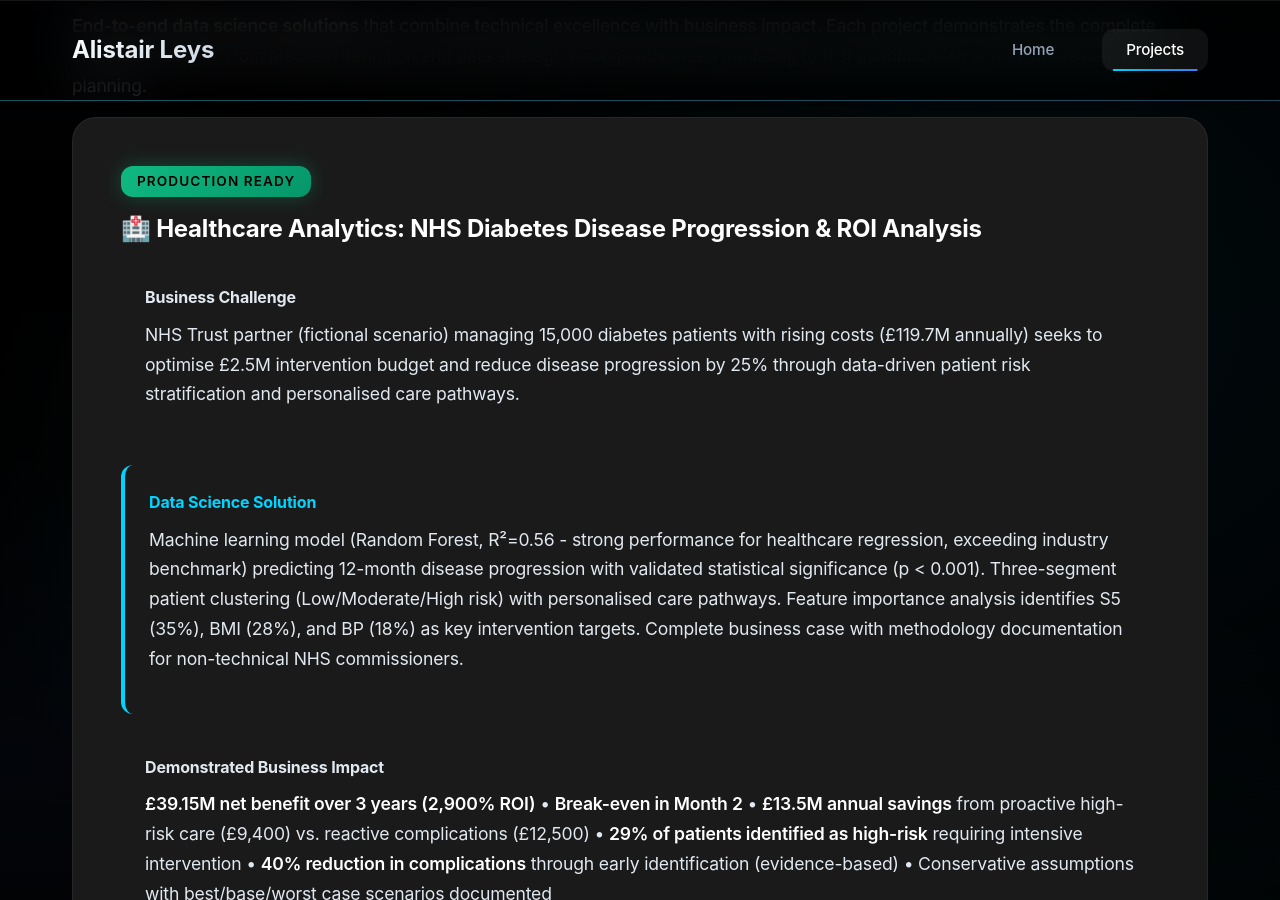
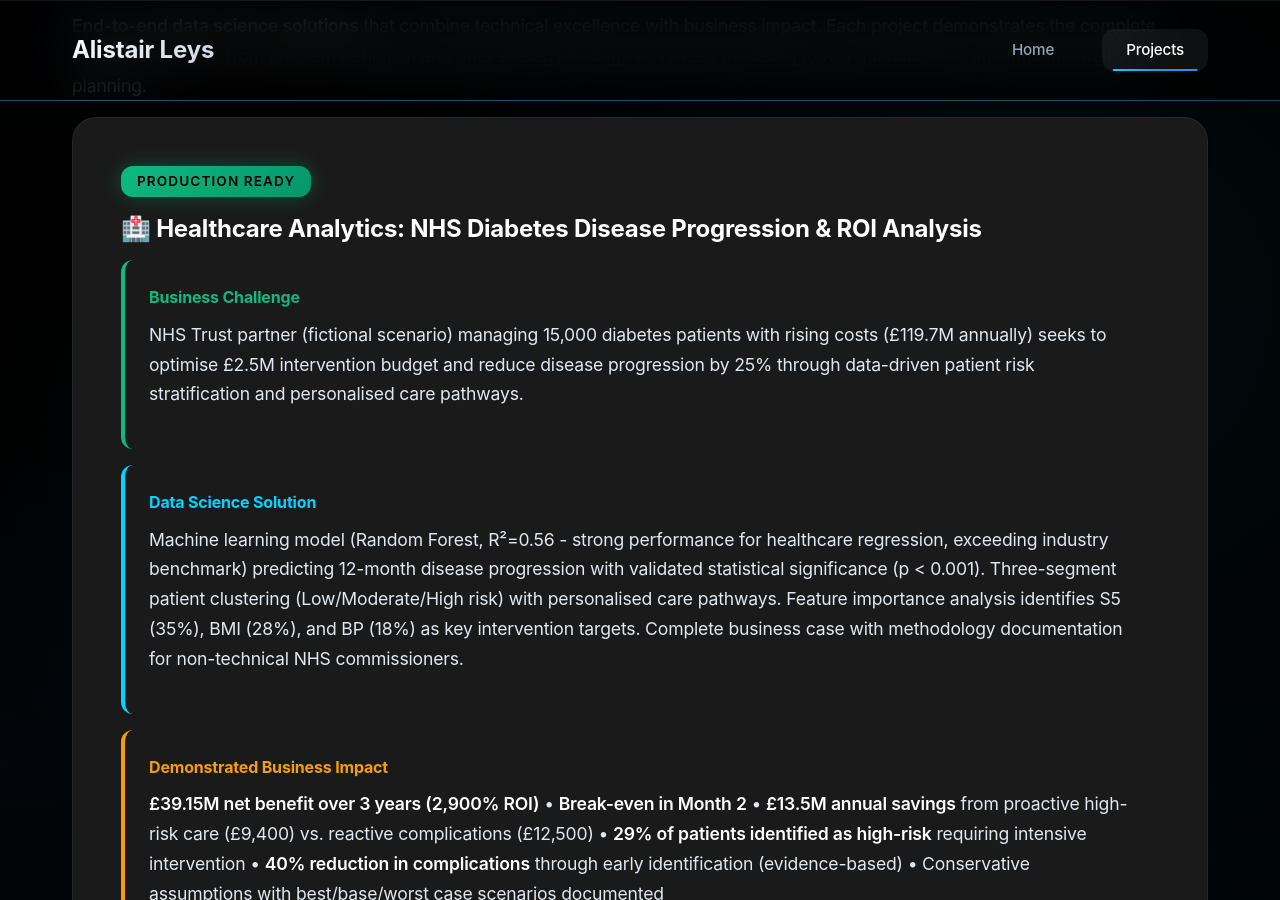
Before and after one commit to AlistairLeys/alistairleys.github.io, a Jekyll site: the page projects/index.html, which Jekyll copies as it is, in a window 1280 px wide and 900 px high, scrolled down 588 px. Built offline with Jekyll 4.4.1, drawn with Linux system fonts in a browser that asks for light colours.

Commit message:
Fix colored side borders on project cards
- Change --accent-success to --success (green #10b981)
- Change --accent-warning to --warning (orange #f59e0b)
- Keep --accent-primary for middle cards (blue #00d4ff)
- Now all three cards display complementary colored borders:
  * Business Challenge: Green border
  * Data Science Solution/Analytical Approach: Blue border
  * Demonstrated Business Impact: Orange border
- Applied to both Diabetes and Cyclistic projects

```diff
--- a/projects/index.html
+++ b/projects/index.html
@@ -656,16 +656,16 @@
                     <div class="project">
                         <span class="project-status live">Production Ready</span>
                         <h3>🏥 Healthcare Analytics: NHS Diabetes Disease Progression & ROI Analysis</h3>
-                        <div style="background: var(--surface-elevated); padding: var(--spacing-lg); margin: var(--spacing-md) 0; border-radius: var(--border-radius-md); border-left: 4px solid var(--accent-success);">
-                            <h4 style="color: var(--accent-success); margin-bottom: var(--spacing-sm);">Business Challenge</h4>
+                        <div style="background: var(--surface-elevated); padding: var(--spacing-lg); margin: var(--spacing-md) 0; border-radius: var(--border-radius-md); border-left: 4px solid var(--success);">
+                            <h4 style="color: var(--success); margin-bottom: var(--spacing-sm);">Business Challenge</h4>
                             <p>NHS Trust partner (fictional scenario) managing 15,000 diabetes patients with rising costs (£119.7M annually) seeks to optimise £2.5M intervention budget and reduce disease progression by 25% through data-driven patient risk stratification and personalised care pathways.</p>
                         </div>
                         <div style="background: var(--surface-elevated); padding: var(--spacing-lg); margin: var(--spacing-md) 0; border-radius: var(--border-radius-md); border-left: 4px solid var(--accent-primary);">
                             <h4 style="color: var(--accent-primary); margin-bottom: var(--spacing-sm);">Data Science Solution</h4>
                             <p>Machine learning model (Random Forest, R²=0.56 - strong performance for healthcare regression, exceeding industry benchmark) predicting 12-month disease progression with validated statistical significance (p < 0.001). Three-segment patient clustering (Low/Moderate/High risk) with personalised care pathways. Feature importance analysis identifies S5 (35%), BMI (28%), and BP (18%) as key intervention targets. Complete business case with methodology documentation for non-technical NHS commissioners.</p>
                         </div>
-                        <div style="background: var(--surface-elevated); padding: var(--spacing-lg); margin: var(--spacing-md) 0; border-radius: var(--border-radius-md); border-left: 4px solid var(--accent-warning);">
-                            <h4 style="color: var(--accent-warning); margin-bottom: var(--spacing-sm);">Demonstrated Business Impact</h4>
+                        <div style="background: var(--surface-elevated); padding: var(--spacing-lg); margin: var(--spacing-md) 0; border-radius: var(--border-radius-md); border-left: 4px solid var(--warning);">
+                            <h4 style="color: var(--warning); margin-bottom: var(--spacing-sm);">Demonstrated Business Impact</h4>
                             <p><strong>£39.15M net benefit over 3 years (2,900% ROI)</strong> • <strong>Break-even in Month 2</strong> • <strong>£13.5M annual savings</strong> from proactive high-risk care (£9,400) vs. reactive complications (£12,500) • <strong>29% of patients identified as high-risk</strong> requiring intensive intervention • <strong>40% reduction in complications</strong> through early identification (evidence-based) • Conservative assumptions with best/base/worst case scenarios documented</p>
                             <p><em>Note: Fictional NHS scenario using real 442-patient sklearn dataset to demonstrate healthcare analytics and business case development capabilities for recruiters.</em></p>
                         </div>
@@ -676,16 +676,16 @@
                     <div class="project">
                         <span class="project-status live">Live Analysis</span>
                         <h3>🚴‍♀️ Cyclistic Bike-Share Analysis</h3>
-                        <div style="background: var(--surface-elevated); padding: var(--spacing-lg); margin: var(--spacing-md) 0; border-radius: var(--border-radius-md); border-left: 4px solid var(--accent-success);">
-                            <h4 style="color: var(--accent-success); margin-bottom: var(--spacing-sm);">Business Challenge</h4>
+                        <div style="background: var(--surface-elevated); padding: var(--spacing-lg); margin: var(--spacing-md) 0; border-radius: var(--border-radius-md); border-left: 4px solid var(--success);">
+                            <h4 style="color: var(--success); margin-bottom: var(--spacing-sm);">Business Challenge</h4>
                             <p>Chicago bike-share company seeking to maximise annual memberships by understanding behavioural differences between casual riders and members to inform targeted conversion strategies with real pricing economics.</p>
                         </div>
                         <div style="background: var(--surface-elevated); padding: var(--spacing-lg); margin: var(--spacing-md) 0; border-radius: var(--border-radius-md); border-left: 4px solid var(--accent-primary);">
                             <h4 style="color: var(--accent-primary); margin-bottom: var(--spacing-sm);">Analytical Approach</h4>
                             <p>Comprehensive analysis of 5.7M real 2023 Chicago Divvy trips using Google Data Analytics Certificate methodology. Applied real Divvy pricing ($4.93 average casual ride vs. $143.90 annual membership), industry-benchmarked conversion rates (5-12%), and statistical validation to quantify revenue opportunity across four targeted strategies.</p>
                         </div>
-                        <div style="background: var(--surface-elevated); padding: var(--spacing-lg); margin: var(--spacing-md) 0; border-radius: var(--border-radius-md); border-left: 4px solid var(--accent-warning);">
-                            <h4 style="color: var(--accent-warning); margin-bottom: var(--spacing-sm);">Demonstrated Business Impact</h4>
+                        <div style="background: var(--surface-elevated); padding: var(--spacing-lg); margin: var(--spacing-md) 0; border-radius: var(--border-radius-md); border-left: 4px solid var(--warning);">
+                            <h4 style="color: var(--warning); margin-bottom: var(--spacing-sm);">Demonstrated Business Impact</h4>
                             <p><strong>$4.3M total revenue potential identified</strong> • <strong>29.2-ride break-even point</strong> (down from 34.3 with placeholder pricing) • <strong>$349.58 annual savings per conversion</strong> • Conservative conversion methodology documented for non-technical stakeholders • <strong>Four data-driven strategies</strong> targeting weekend riders, summer users, commuters, and frequent casual users</p>
                         </div>
                         <p><strong>Technical Excellence:</strong> Python, Pandas, Statistical Analysis, Real Chicago Divvy Dataset (5.7M trips), Data Visualisation, Business Intelligence, ROI Quantification, Transparent Methodology Documentation</p>
```
